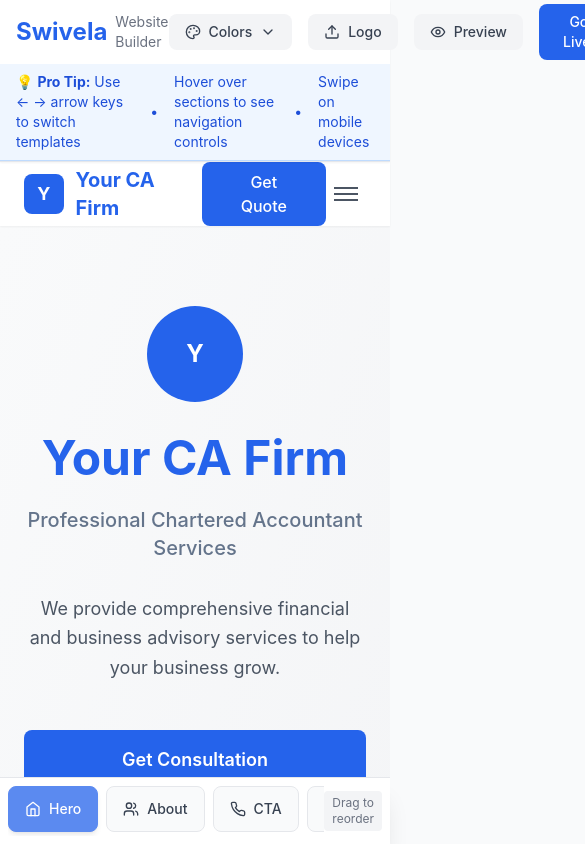
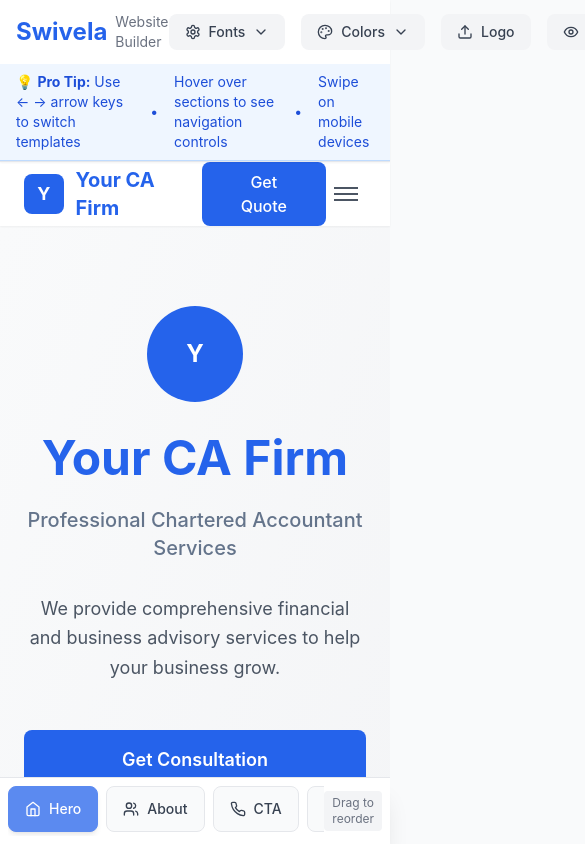
Before and after one commit to Aaleen110/Swivela, a React (Vite) app: page / in a window 390 px wide. Shown: the top 844 px of the page, 585 px wide, since content can reach past the window. Built offline with nearby package versions, Linux system fonts and the light colour scheme.

Commit message:
feat: Expand ColorPicker component with complete color palettes and modernize UI elements for improved user experience

```diff
--- a/src/components/ColorPicker.jsx
+++ b/src/components/ColorPicker.jsx
@@ -29,35 +29,77 @@ const ColorPicker = ({ onColorChange, compact = false }) => {
   ];
 
   const predefinedColors = [
-    // Professional Blues
-    { name: 'Professional Blue', value: '#2563eb', category: 'blue' },
-    { name: 'Deep Navy', value: '#1e40af', category: 'blue' },
-    { name: 'Royal Blue', value: '#3b82f6', category: 'blue' },
+    // Professional Blues - Complete Palette
+    { name: 'Blue 50', value: '#eff6ff', category: 'blue' },
+    { name: 'Blue 100', value: '#dbeafe', category: 'blue' },
+    { name: 'Blue 200', value: '#bfdbfe', category: 'blue' },
+    { name: 'Blue 300', value: '#93c5fd', category: 'blue' },
+    { name: 'Blue 400', value: '#60a5fa', category: 'blue' },
+    { name: 'Blue 500', value: '#3b82f6', category: 'blue' },
+    { name: 'Blue 600', value: '#2563eb', category: 'blue' },
+    { name: 'Blue 700', value: '#1d4ed8', category: 'blue' },
+    { name: 'Blue 800', value: '#1e40af', category: 'blue' },
+    { name: 'Blue 900', value: '#1e3a8a', category: 'blue' },
 
-    // Trust Greens
-    { name: 'Trust Green', value: '#059669', category: 'green' },
-    { name: 'Forest Green', value: '#047857', category: 'green' },
-    { name: 'Emerald', value: '#10b981', category: 'green' },
+    // Trust Greens - Complete Palette
+    { name: 'Green 50', value: '#ecfdf5', category: 'green' },
+    { name: 'Green 100', value: '#d1fae5', category: 'green' },
+    { name: 'Green 200', value: '#a7f3d0', category: 'green' },
+    { name: 'Green 300', value: '#6ee7b7', category: 'green' },
+    { name: 'Green 400', value: '#34d399', category: 'green' },
+    { name: 'Green 500', value: '#10b981', category: 'green' },
+    { name: 'Green 600', value: '#059669', category: 'green' },
+    { name: 'Green 700', value: '#047857', category: 'green' },
+    { name: 'Green 800', value: '#065f46', category: 'green' },
+    { name: 'Green 900', value: '#064e3b', category: 'green' },
 
-    // Professional Grays
-    { name: 'Charcoal', value: '#374151', category: 'gray' },
-    { name: 'Slate Gray', value: '#475569', category: 'gray' },
-    { name: 'Steel Blue', value: '#64748b', category: 'gray' },
+    // Professional Grays - Complete Palette
+    { name: 'Gray 50', value: '#f9fafb', category: 'gray' },
+    { name: 'Gray 100', value: '#f3f4f6', category: 'gray' },
+    { name: 'Gray 200', value: '#e5e7eb', category: 'gray' },
+    { name: 'Gray 300', value: '#d1d5db', category: 'gray' },
+    { name: 'Gray 400', value: '#9ca3af', category: 'gray' },
+    { name: 'Gray 500', value: '#6b7280', category: 'gray' },
+    { name: 'Gray 600', value: '#4b5563', category: 'gray' },
+    { name: 'Gray 700', value: '#374151', category: 'gray' },
+    { name: 'Gray 800', value: '#1f2937', category: 'gray' },
+    { name: 'Gray 900', value: '#111827', category: 'gray' },
 
-    // Elegant Purples
-    { name: 'Deep Purple', value: '#7c3aed', category: 'purple' },
-    { name: 'Violet', value: '#8b5cf6', category: 'purple' },
-    { name: 'Amethyst', value: '#a855f7', category: 'purple' },
+    // Elegant Purples - Complete Palette
+    { name: 'Purple 50', value: '#faf5ff', category: 'purple' },
+    { name: 'Purple 100', value: '#f3e8ff', category: 'purple' },
+    { name: 'Purple 200', value: '#e9d5ff', category: 'purple' },
+    { name: 'Purple 300', value: '#d8b4fe', category: 'purple' },
+    { name: 'Purple 400', value: '#c084fc', category: 'purple' },
+    { name: 'Purple 500', value: '#a855f7', category: 'purple' },
+    { name: 'Purple 600', value: '#9333ea', category: 'purple' },
+    { name: 'Purple 700', value: '#7c3aed', category: 'purple' },
+    { name: 'Purple 800', value: '#6b21a8', category: 'purple' },
+    { name: 'Purple 900', value: '#581c87', category: 'purple' },
 
-    // Warm Browns
-    { name: 'Rich Brown', value: '#92400e', category: 'brown' },
-    { name: 'Coffee', value: '#a16207', category: 'brown' },
-    { name: 'Amber', value: '#d97706', category: 'brown' },
+    // Warm Browns - Complete Palette
+    { name: 'Amber 50', value: '#fffbeb', category: 'brown' },
+    { name: 'Amber 100', value: '#fef3c7', category: 'brown' },
+    { name: 'Amber 200', value: '#fde68a', category: 'brown' },
+    { name: 'Amber 300', value: '#fcd34d', category: 'brown' },
+    { name: 'Amber 400', value: '#fbbf24', category: 'brown' },
+    { name: 'Amber 500', value: '#f59e0b', category: 'brown' },
+    { name: 'Amber 600', value: '#d97706', category: 'brown' },
+    { name: 'Amber 700', value: '#b45309', category: 'brown' },
+    { name: 'Amber 800', value: '#92400e', category: 'brown' },
+    { name: 'Amber 900', value: '#78350f', category: 'brown' },
 
-    // Professional Reds
-    { name: 'Burgundy', value: '#991b1b', category: 'red' },
-    { name: 'Deep Red', value: '#dc2626', category: 'red' },
-    { name: 'Crimson', value: '#ef4444', category: 'red' }
+    // Professional Reds - Complete Palette
+    { name: 'Red 50', value: '#fef2f2', category: 'red' },
+    { name: 'Red 100', value: '#fee2e2', category: 'red' },
+    { name: 'Red 200', value: '#fecaca', category: 'red' },
+    { name: 'Red 300', value: '#fca5a5', category: 'red' },
+    { name: 'Red 400', value: '#f87171', category: 'red' },
+    { name: 'Red 500', value: '#ef4444', category: 'red' },
+    { name: 'Red 600', value: '#dc2626', category: 'red' },
+    { name: 'Red 700', value: '#b91c1c', category: 'red' },
+    { name: 'Red 800', value: '#991b1b', category: 'red' },
+    { name: 'Red 900', value: '#7f1d1d', category: 'red' }
   ];
 
   const handleColorSelect = (color) => {
@@ -70,64 +112,72 @@ const ColorPicker = ({ onColorChange, compact = false }) => {
   const activeColorTypeData = colorTypes.find(type => type.key === activeColorType);
 
   return (
-    <div className="w-full max-w-4xl mx-auto">
-      <div className="text-center mb-8">
-        <div className="flex items-center justify-center mb-4">
-          <Palette className="w-8 h-8 text-primary-600 mr-3" />
-          <h2 className="text-3xl font-bold text-gray-900">Choose Your Colors</h2>
+    <div className="w-full">
+      {/* Modern Header */}
+      <div className="text-center mb-6 pb-4 border-b border-gray-100">
+        <div className="flex items-center justify-center mb-3">
+          <div className="w-8 h-8 bg-gradient-to-br from-primary-500 to-primary-600 rounded-lg flex items-center justify-center mr-3">
+            <Palette className="w-4 h-4 text-white" />
           </div>
-        <p className="text-gray-600">
-          Select colors that represent your brand and create trust with your clients
+          <h2 className="text-xl font-bold text-gray-900">Color Palette</h2>
+        </div>
+        <p className="text-gray-500 text-sm">
+          Choose colors that represent your brand identity
         </p>
       </div>
 
-      {/* Color Type Selector */}
-      <div className="grid grid-cols-1 md:grid-cols-3 gap-4 mb-8">
+      {/* Modern Color Type Selector */}
+      <div className="grid grid-cols-3 gap-3 mb-6">
         {colorTypes.map((type) => (
           <button
             key={type.key}
             onClick={() => setActiveColorType(type.key)}
-            className={`p-4 rounded-xl border-2 transition-all ${
+            className={`p-4 rounded-xl border-2 transition-all duration-200 ${
               activeColorType === type.key
-                ? 'border-primary-500 bg-primary-50'
-                : 'border-gray-200 bg-white hover:border-gray-300'
+                ? 'border-primary-500 bg-gradient-to-br from-primary-50 to-primary-100 shadow-md'
+                : 'border-gray-200 bg-white hover:border-gray-300 hover:shadow-sm'
             }`}
           >
-            <div className="flex items-center space-x-3">
+            <div className="flex flex-col items-center space-y-3">
               <div
-                className="w-8 h-8 rounded-lg border-2 border-white shadow-sm"
+                className="w-10 h-10 rounded-xl border-3 border-white shadow-lg"
                 style={{ backgroundColor: type.currentColor }}
               />
-              <div className="text-left">
-                <h3 className="font-semibold text-gray-900">{type.label}</h3>
-                <p className="text-sm text-gray-600">{type.description}</p>
+              <div className="text-center">
+                <h3 className="font-semibold text-gray-900 text-sm">{type.label.split(' ')[0]}</h3>
+                <p className="text-xs text-gray-500">{type.label.split(' ')[1]}</p>
               </div>
             </div>
           </button>
         ))}
       </div>
 
-      {/* Active Color Display */}
-      <div className="bg-white rounded-xl p-6 mb-8 border border-gray-200">
-        <div className="flex items-center justify-between mb-4">
+      {/* Current Color Display */}
+      <div className="bg-gradient-to-r from-gray-50 to-gray-100 rounded-xl p-4 mb-6 border border-gray-200">
+        <div className="flex items-center justify-between">
           <div>
-            <h3 className="text-lg font-semibold text-gray-900">
+            <h3 className="text-sm font-semibold text-gray-900 mb-1">
               {activeColorTypeData?.label}
             </h3>
-            <p className="text-gray-600">
-              Current: {activeColorTypeData?.currentColor}
+            <p className="text-xs text-gray-600 font-mono bg-white px-2 py-1 rounded">
+              {activeColorTypeData?.currentColor}
             </p>
           </div>
           <div
-            className="w-16 h-16 rounded-xl border-4 border-white shadow-lg"
+            className="w-14 h-14 rounded-xl border-3 border-white shadow-lg"
             style={{ backgroundColor: activeColorTypeData?.currentColor }}
           />
         </div>
       </div>
 
-      {/* Color Palette */}
-      <div className="space-y-6">
-        <h3 className="text-xl font-semibold text-gray-900">Choose from Professional Palette</h3>
+      {/* Professional Color Palette */}
+      <div className="space-y-3">
+        <div className="flex items-center justify-between">
+          <h3 className="text-sm font-semibold text-gray-900">Color Palette</h3>
+          <div className="text-xs text-gray-500 bg-gray-100 px-2 py-1 rounded-full">
+            {predefinedColors.length} shades
+          </div>
+        </div>
 
         {/* Group colors by category */}
         {['blue', 'green', 'gray', 'purple', 'brown', 'red'].map(category => {
@@ -135,36 +185,39 @@ const ColorPicker = ({ onColorChange, compact = false }) => {
           if (categoryColors.length === 0) return null;
 
           return (
-            <div key={category} className="space-y-3">
-              <h4 className="text-sm font-medium text-gray-700 uppercase tracking-wide">
-                {category} Colors
+            <div key={category} className="space-y-2">
+              <div className="flex items-center space-x-2">
+                <div className="w-2 h-2 rounded-full bg-gray-400"></div>
+                <h4 className="text-xs font-semibold text-gray-600 uppercase tracking-wider">
+                  {category}
                 </h4>
-              <div className="grid grid-cols-3 sm:grid-cols-6 lg:grid-cols-9 gap-3">
+              </div>
+              <div className="grid grid-cols-10 gap-0 w-fit">
                 {categoryColors.map((color) => {
                   const isSelected = activeColorTypeData?.currentColor === color.value;
 
                   return (
                     <motion.button
                       key={color.value}
-                      whileHover={{ scale: 1.05 }}
+                      whileHover={{ scale: 1.1, y: -2 }}
                       whileTap={{ scale: 0.95 }}
                       onClick={() => handleColorSelect(color.value)}
-                      className={`relative w-12 h-12 rounded-lg border-2 transition-all ${
+                      className={`relative w-8 h-8 transition-all duration-200 ${
                         isSelected
-                          ? 'border-white shadow-lg ring-2 ring-primary-500'
-                          : 'border-gray-200 hover:border-gray-300'
+                          ? 'ring-2 ring-primary-500 ring-offset-2 ring-offset-white'
+                          : 'hover:ring-1 hover:ring-gray-300'
                       }`}
                       style={{ backgroundColor: color.value }}
                       title={color.name}
                     >
                       {isSelected && (
                         <motion.div
-                          initial={{ scale: 0 }}
-                          animate={{ scale: 1 }}
+                          initial={{ scale: 0, rotate: -180 }}
+                          animate={{ scale: 1, rotate: 0 }}
                           className="absolute inset-0 flex items-center justify-center"
                         >
-                          <div className="w-6 h-6 bg-white rounded-full flex items-center justify-center">
-                            <Check className="w-4 h-4" style={{ color: color.value }} />
+                          <div className="w-3 h-3 bg-white rounded-full flex items-center justify-center shadow-sm">
+                            <Check className="w-2 h-2" style={{ color: color.value }} />
                           </div>
                         </motion.div>
                       )}
@@ -177,20 +230,25 @@ const ColorPicker = ({ onColorChange, compact = false }) => {
         })}
       </div>
 
-      {/* Custom Color Input */}
-      <div className="mt-8 p-6 bg-gray-50 rounded-xl">
-        <h3 className="text-lg font-semibold text-gray-900 mb-4">Custom Color</h3>
+      {/* Modern Custom Color Input */}
+      <div className="mt-6 p-4 bg-gradient-to-r from-gray-50 to-gray-100 rounded-xl border border-gray-200">
+        <div className="flex items-center justify-between mb-3">
+          <h3 className="text-sm font-semibold text-gray-900">Custom Color</h3>
+          <div className="text-xs text-gray-500 bg-white px-2 py-1 rounded-full">
+            Hex
+          </div>
+        </div>
         <div className="flex items-center space-x-4">
+          <div className="relative">
             <input
               type="color"
               value={activeColorTypeData?.currentColor}
               onChange={(e) => handleColorSelect(e.target.value)}
-            className="w-16 h-16 rounded-lg border-2 border-gray-300 cursor-pointer"
+              className="w-14 h-14 rounded-xl border-3 border-white shadow-lg cursor-pointer"
             />
+            <div className="absolute -bottom-1 -right-1 w-4 h-4 bg-white rounded-full border-2 border-gray-200"></div>
+          </div>
           <div className="flex-1">
-            <label className="block text-sm font-medium text-gray-700 mb-2">
-              Hex Code
-            </label>
             <input
               type="text"
               value={activeColorTypeData?.currentColor}
@@ -199,32 +257,36 @@ const ColorPicker = ({ onColorChange, compact = false }) => {
                   handleColorSelect(e.target.value);
                 }
               }}
-              className="input w-full"
+              className="w-full px-4 py-3 text-sm font-mono border-2 border-gray-200 rounded-xl focus:ring-2 focus:ring-primary-500 focus:border-transparent bg-white shadow-sm"
               placeholder="#000000"
             />
           </div>
         </div>
       </div>
 
-      {/* Color Preview */}
-      <div className="mt-8 p-6 bg-white rounded-xl border border-gray-200">
-        <h3 className="text-lg font-semibold text-gray-900 mb-4">Preview</h3>
-        <div className="space-y-4">
+      {/* Modern Color Preview */}
+      <div className="mt-6 p-4 bg-white rounded-xl border-2 border-gray-200 shadow-sm">
+        <div className="flex items-center justify-between mb-3">
+          <h3 className="text-sm font-semibold text-gray-900">Live Preview</h3>
+          <div className="text-xs text-gray-500 bg-gray-100 px-2 py-1 rounded-full">
+            Real-time
+          </div>
+        </div>
         <div className="flex items-center space-x-4">
           <button
-              className="btn-primary px-6 py-2"
+            className="px-5 py-2.5 text-sm font-semibold text-white rounded-xl shadow-md hover:shadow-lg transition-all duration-200"
             style={{ backgroundColor: websiteConfig.colors.primary }}
           >
             Primary Button
           </button>
           <span
-              className="text-lg font-semibold"
+            className="text-sm font-semibold"
             style={{ color: websiteConfig.colors.secondary }}
           >
             Secondary Text
           </span>
           <span
-              className="text-sm px-3 py-1 rounded-full"
+            className="text-xs px-3 py-1.5 rounded-full font-medium"
             style={{
               backgroundColor: websiteConfig.colors.accent + '20',
               color: websiteConfig.colors.accent
@@ -235,7 +297,6 @@ const ColorPicker = ({ onColorChange, compact = false }) => {
         </div>
       </div>
     </div>
-    </div>
   );
 };
 
--- a/src/components/Header.jsx
+++ b/src/components/Header.jsx
@@ -6,7 +6,7 @@ import {
   Eye,
   Download,
   Settings,
-  ChevronDown
+  ChevronDown,
 } from 'lucide-react';
 import { useWebsiteStore } from '../store/useWebsiteStore';
 import ColorPicker from './ColorPicker';
@@ -32,8 +32,34 @@ const Header = () => {
 
           {/* Controls */}
           <div className="flex items-center space-x-4">
+
+            {/* Font Selection */}
+            <div className="relative">
+
+              <button
+                onClick={() => setShowColorPicker(!showColorPicker)}
+                className="flex items-center space-x-2 px-4 py-2 text-sm font-medium text-gray-700 bg-gray-100 rounded-lg hover:bg-gray-200 transition-colors"
+              >
+                <Settings className="w-4 h-4" />
+                <span>Fonts</span>
+                <ChevronDown className="w-4 h-4" />
+              </button>
+
+              {showColorPicker && (
+                <motion.div
+                  initial={{ opacity: 0, y: -10 }}
+                  animate={{ opacity: 1, y: 0 }}
+                  exit={{ opacity: 0, y: -10 }}
+                  className="absolute top-full right-0 mt-2 w-[800px] max-h-[80vh] bg-white rounded-xl shadow-xl border border-gray-200 p-4 z-50 overflow-y-auto"
+                >
+                  <ColorPicker onColorChange={handleColorChange} />
+                </motion.div>
+              )}
+            </div>
+
             {/* Color Picker */}
             <div className="relative">
+
               <button
                 onClick={() => setShowColorPicker(!showColorPicker)}
                 className="flex items-center space-x-2 px-4 py-2 text-sm font-medium text-gray-700 bg-gray-100 rounded-lg hover:bg-gray-200 transition-colors"
@@ -48,7 +74,7 @@ const Header = () => {
                   initial={{ opacity: 0, y: -10 }}
                   animate={{ opacity: 1, y: 0 }}
                   exit={{ opacity: 0, y: -10 }}
-                  className="absolute top-full right-0 mt-2 w-96 bg-white rounded-xl shadow-xl border border-gray-200 p-6 z-50"
+                  className="absolute top-full right-0 mt-2 w-[800px] max-h-[80vh] bg-white rounded-xl shadow-xl border border-gray-200 p-4 z-50 overflow-y-auto"
                 >
                   <ColorPicker onColorChange={handleColorChange} />
                 </motion.div>
```
Lines whose indentation alone changed are shown as unchanged.
